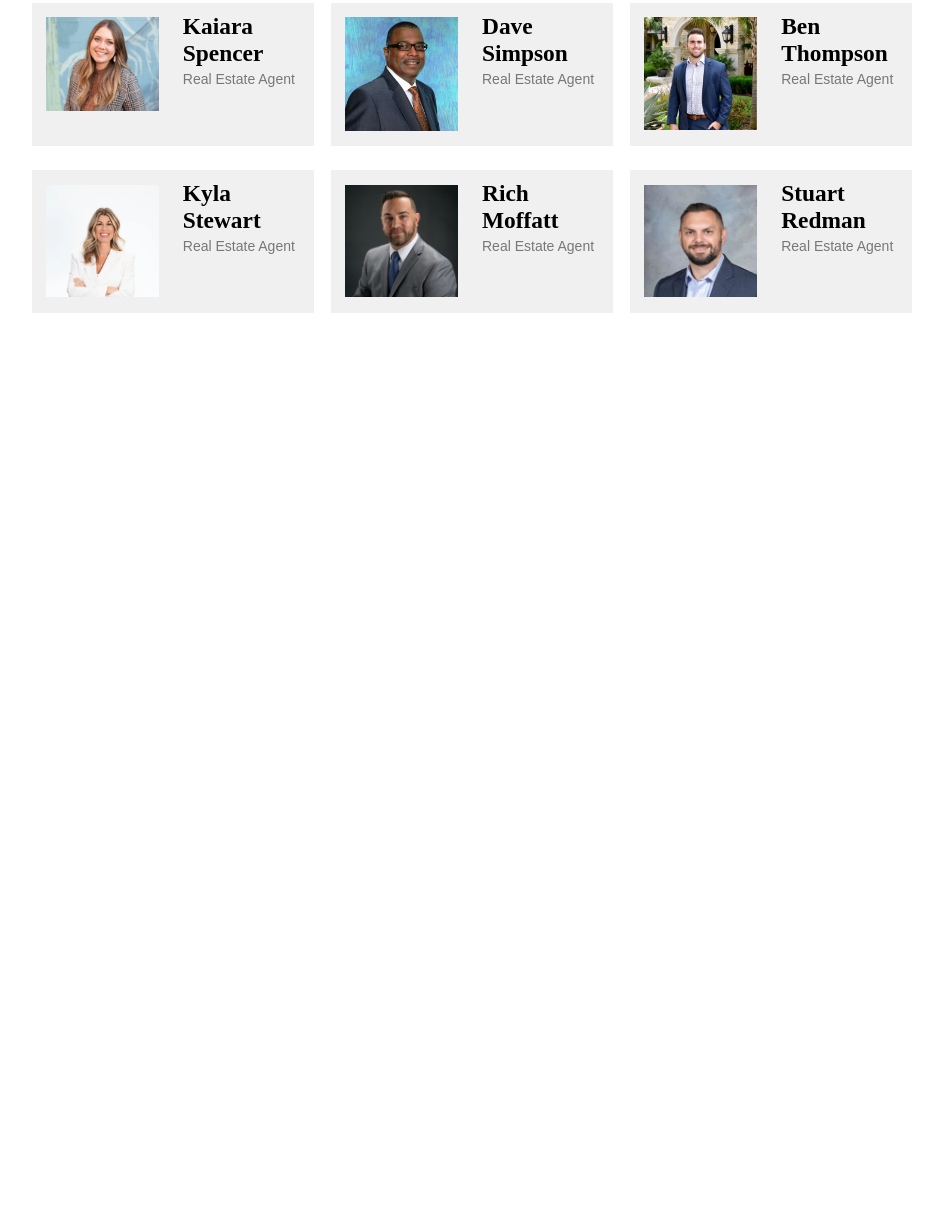
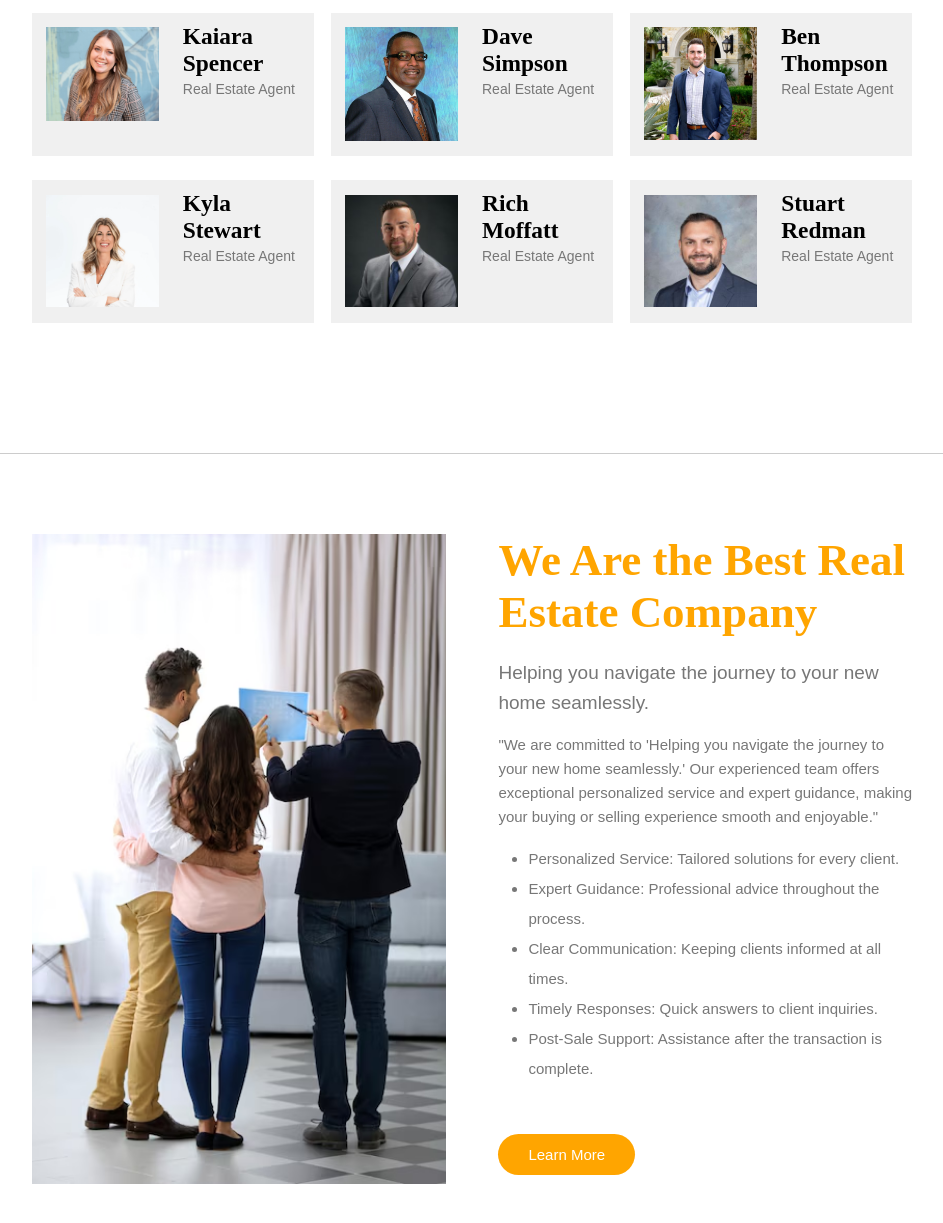
Before and after one commit to rushinski/clone-website, a plain HTML site: page index.html in a window 1280 px wide. Shown: the part 1905-3128 px from the top of the page, without its empty margins (168-1111 px from the left). Before the commit the page ends 2268 px from the top, so only its background shows below. Drawn offline with nearby package versions, Linux system fonts and the light colour scheme.

Commit message:
we are the best section complete

```diff
--- a/index.html
+++ b/index.html
@@ -232,7 +232,24 @@
   </section>
 
   <section class="the-best">
-
+    <div class="container flex-con">
+      <div class="best-split img-box">
+        <img src="images/happy-client.avif">
+      </div>
+      <div class="best-split">
+        <h2>We Are the Best Real Estate Company</h2>
+        <p class="large-p">Helping you navigate the journey to your new home seamlessly.</p>
+        <p class="small-p">"We are committed to 'Helping you navigate the journey to your new home seamlessly.' Our experienced team offers exceptional personalized service and expert guidance, making your buying or selling experience smooth and enjoyable."</p>
+        <ul class="best-list">
+          <li>Personalized Service: Tailored solutions for every client.</li>
+          <li>Expert Guidance: Professional advice throughout the process.</li>
+          <li>Clear Communication: Keeping clients informed at all times.</li>
+          <li>Timely Responses: Quick answers to client inquiries.</li>
+          <li>Post-Sale Support: Assistance after the transaction is complete.</li>
+        </ul>
+        <button class="learn-more-btn">Learn More</button>
+      </div>
+    </div>
   </section>
 
   <section class="services">
--- a/style.css
+++ b/style.css
@@ -348,12 +348,15 @@ p {
 }
 
 /* Realtors */
+.agents {
+  border-bottom: 1px solid #ccc;
+}
+
 #realtors-text {
   font-size: 20px;
   display: flex;
   width: 50%;
   line-height: 32px;
-  margin-bottom: 50px;
 }
 
 .realtor-box-container {
@@ -361,6 +364,7 @@ p {
   display: flex;
   flex-direction: column;
   justify-content: space-between;
+  margin: 60px 0px 80px 0px;
 }
 
 .realtor-box-row {
@@ -408,3 +412,58 @@ p {
   font-size: 14px;
   margin-top: 4px;
 }
+
+/* We are the best */
+.flex-con {
+  margin-top: 30px;
+  display: flex;
+  justify-content: space-between;
+}
+
+.best-split {
+  width: 47%;
+}
+
+.img-box {
+  overflow: hidden;
+  height: 650px;
+}
+
+.best-split img {
+  width: 100%;
+  height: 100%;
+  object-fit: cover;
+}
+
+.large-p {
+  font-size: 19px;
+  line-height: 30px;
+  font-weight: 400;
+  margin-bottom: 15px;
+}
+
+.small-p {
+  line-height: 24px;
+  font-size: 15px;
+}
+
+.best-list {
+  margin-left: 30px;
+  color: #777;
+  font-size: 15px;
+  line-height: 2;
+  margin-top: 15px;
+}
+
+.learn-more-btn {
+  background-color: orange;
+  border: none;
+  color: white;
+  cursor: pointer;
+  border-radius: 25px;
+  padding: 12px 30px;
+  font-size: 15px;
+  margin-top: 50px;
+}
+
+/* Services section */
```
Also changed, not shown: images/happy-client.avif (added).
